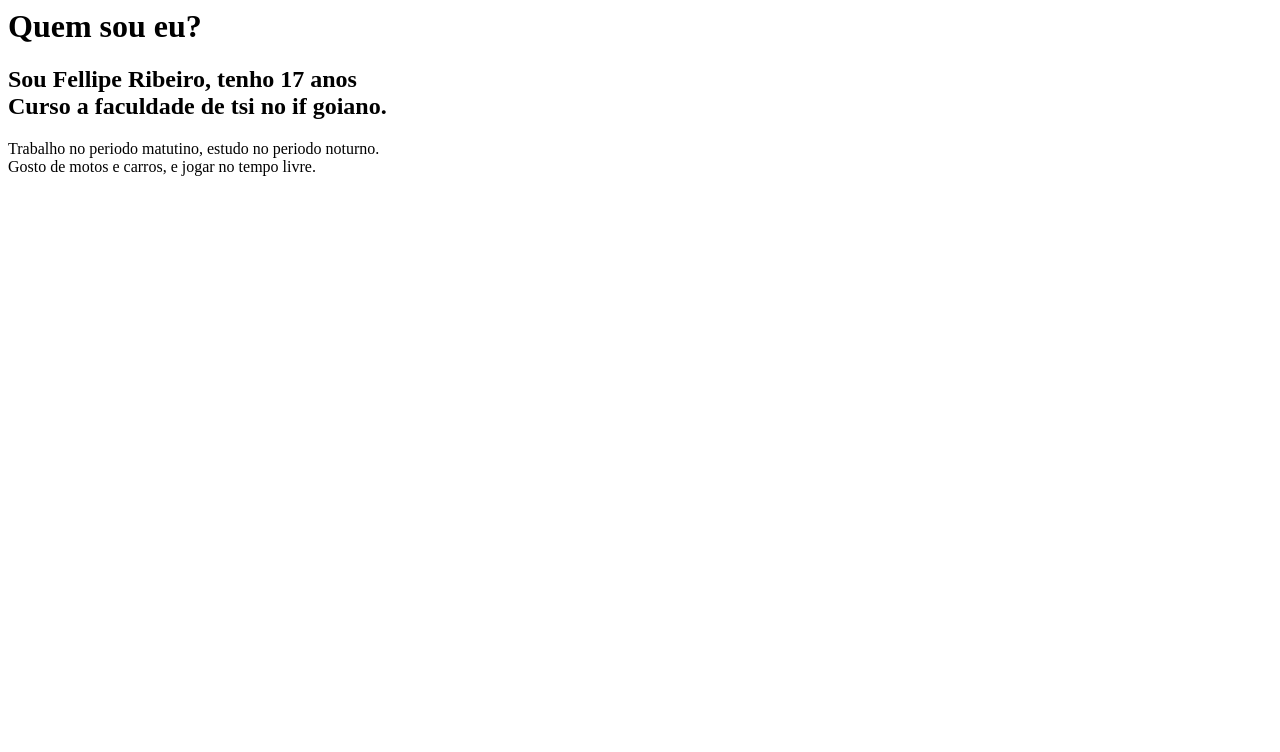
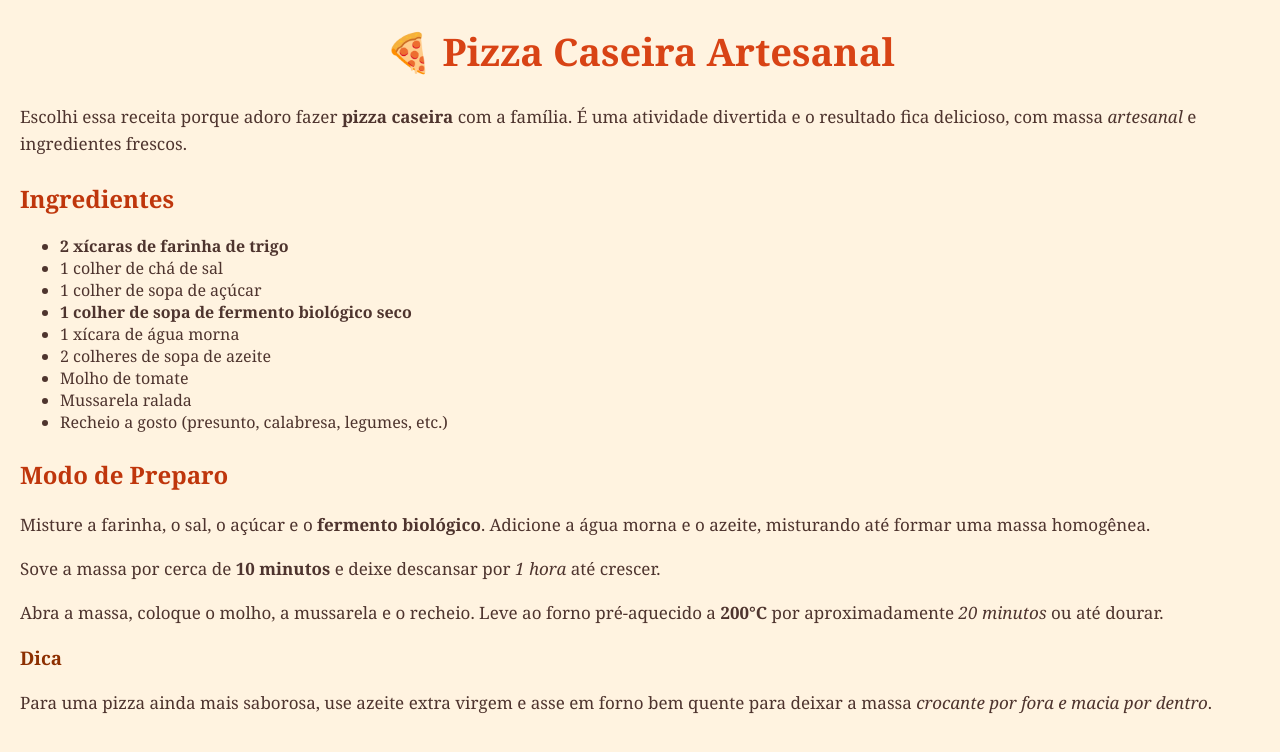
Before and after one commit to fellipehrcosta2008-web/aula1-ds, a plain HTML site: page index.html in a window 1280 px wide. Drawn offline with Linux system fonts and the light colour scheme.

Commit message:
Add files via upload
Pizza Caseira

```diff
--- a/index.html
+++ b/index.html
@@ -1,14 +1,93 @@
-<html lang="pt-BR">
+<!DOCTYPE html>
+<html lang="pt-br">
 <head>
-    <meta charset="UTF-8">
-    <meta name="viewport" content="width=device-width, initial-scale=1.0">
-    <title>olá mundo</title>
+<meta charset="UTF-8">
+<title>Pizza Caseira</title>
+
+<style>
+    body {
+        font-family: 'Georgia', serif; /* fonte clássica */
+        background-color: #fff3e0;
+        color: #4e342e;
+        margin: 20px;
+    }
+
+    h1 {
+        color: #d84315;
+        text-align: center;
+        font-size: 38px;
+    }
+
+    h2 {
+        color: #bf360c;
+        margin-top: 25px;
+    }
+
+    h3 {
+        color: #8d2f00;
+    }
+
+    p {
+        font-size: 17px;
+        line-height: 1.6;
+    }
+
+    a {
+        color: #e64a19;
+        text-decoration: none;
+    }
+
+    a:hover {
+        text-decoration: underline;
+    }
+</style>
 </head>
+
 <body>
-<h1>Quem sou eu?</h1>
-<h2>Sou Fellipe Ribeiro, tenho 17 anos<br>Curso a faculdade de tsi no if goiano.</h2>
-<p>Trabalho no periodo matutino, estudo no periodo noturno.<br> Gosto de motos e carros, e jogar no tempo livre.</p>
-<h4></h4>
-<h5></h5>
+
+<h1>🍕 Pizza Caseira Artesanal</h1>
+
+<p>
+Escolhi essa receita porque adoro fazer <strong>pizza caseira</strong> com a família.
+É uma atividade divertida e o resultado fica delicioso, com massa <em>artesanal</em>
+e ingredientes frescos.
+</p>
+
+<h2>Ingredientes</h2>
+<ul>
+    <li><strong>2 xícaras de farinha de trigo</strong></li>
+    <li>1 colher de chá de sal</li>
+    <li>1 colher de sopa de açúcar</li>
+    <li><strong>1 colher de sopa de fermento biológico seco</strong></li>
+    <li>1 xícara de água morna</li>
+    <li>2 colheres de sopa de azeite</li>
+    <li>Molho de tomate</li>
+    <li>Mussarela ralada</li>
+    <li>Recheio a gosto (presunto, calabresa, legumes, etc.)</li>
+</ul>
+
+<h2>Modo de Preparo</h2>
+<p>
+Misture a farinha, o sal, o açúcar e o <strong>fermento biológico</strong>.
+Adicione a água morna e o azeite, misturando até formar uma massa homogênea.
+</p>
+
+<p>
+Sove a massa por cerca de <strong>10 minutos</strong> e deixe descansar por
+<em>1 hora</em> até crescer.
+</p>
+
+<p>
+Abra a massa, coloque o molho, a mussarela e o recheio.
+Leve ao forno pré-aquecido a <strong>200°C</strong> por aproximadamente
+<em>20 minutos</em> ou até dourar.
+</p>
+
+<h3>Dica</h3>
+<p>
+Para uma pizza ainda mais saborosa, use azeite extra virgem e asse em forno bem quente
+para deixar a massa <em>crocante por fora e macia por dentro</em>.
+</p>
+
 </body>
 </html>
```
